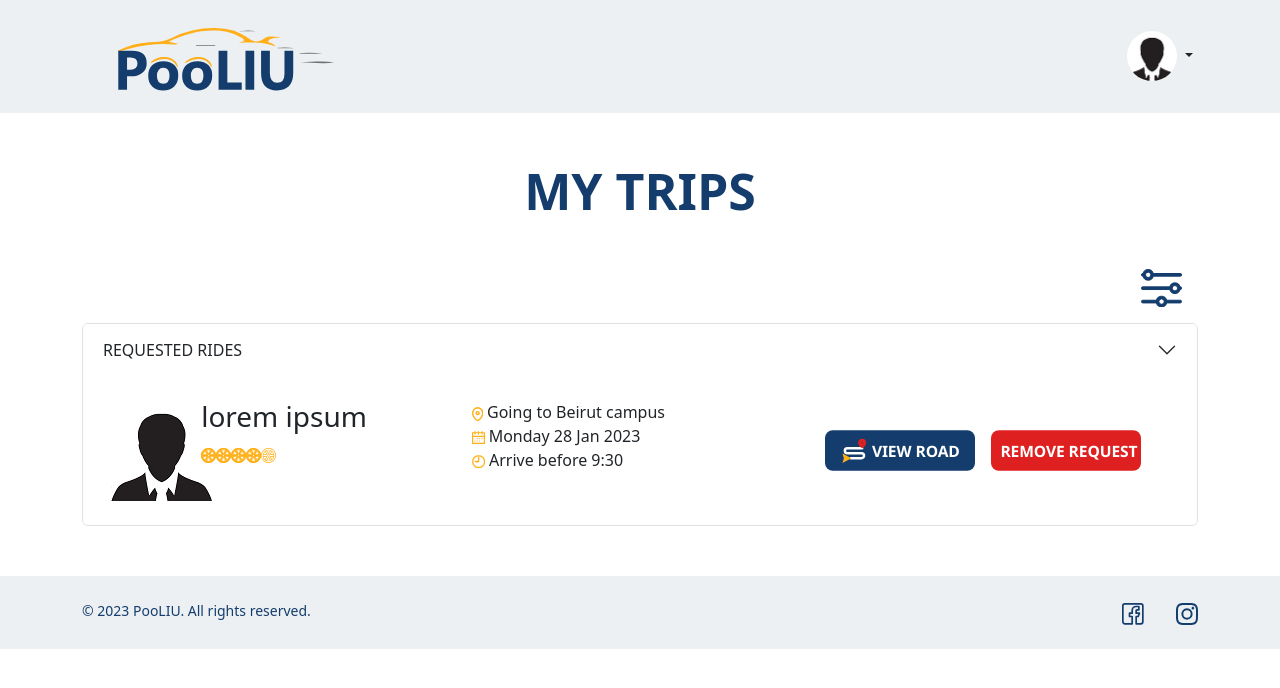
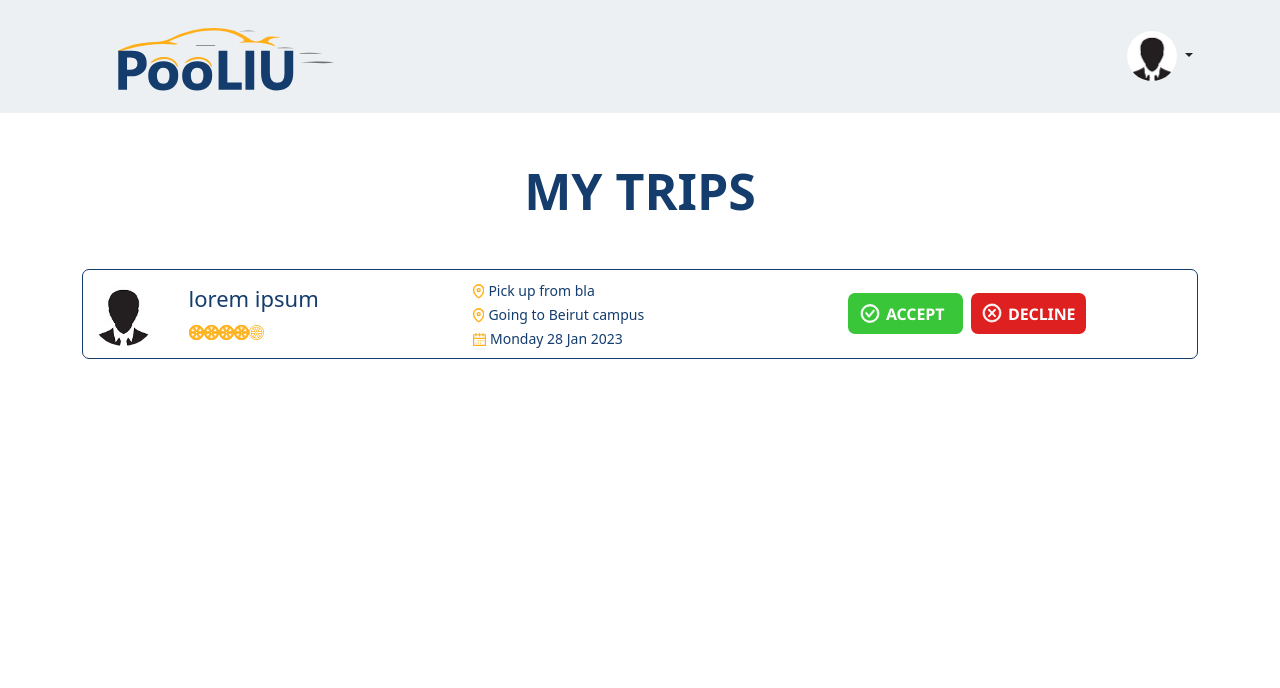
Before and after one commit to karimalkak/pooliu-react-clean, a React (Create React App) app: page /all-trips in a window 1280 px wide. Shown: the top 688 px of the page. Built offline with nearby package versions, Linux system fonts and the light colour scheme.

Commit message:
last commit

```diff
--- a/src/Components/Accordion/Accordion.js
+++ b/src/Components/Accordion/Accordion.js
@@ -7,18 +7,6 @@ export default function Accordion(){
         <div className="rides">
             <div className="accordion" id="accordionExample">
                 <div className="accordion-item">
-                <h2 className="accordion-header" id="headingOne">
-                    <button
-                    className="accordion-button collapsed"
-                    type="button"
-                    data-bs-toggle="collapse"
-                    data-bs-target="#collapseOne"
-                    aria-expanded="false"
-                    aria-controls="collapseOne"
-                    >
-                    REQUESTED RIDES
-                    </button>
-                </h2>
                     <div
                         id="collapseOne"
                         className="accordion-collapse collapse show"
--- a/src/Components/Footer/footer.scss
+++ b/src/Components/Footer/footer.scss
@@ -13,7 +13,6 @@ $light-blue-gray: #e8ecf1;
 
 .home-footer {
   background-color: $blue-grey;
-  margin-top: 50px;
   // position: fixed;
   // bottom: 0;
   // width: 100%;
--- a/src/Components/Rides/Ride.js
+++ b/src/Components/Rides/Ride.js
@@ -1,7 +1,9 @@
-import React from "react";
+import React, { useState } from "react";
 import Rating from "react-rating";
+import axios from "axios";
+import "./ride.scss";
 
-export default function Ride() {
+export default function Ride({ name, rating, time, date, campus }) {
   return (
     <>
       <div className="container ride p-2">
@@ -12,9 +14,9 @@ export default function Ride() {
           <div className="col-6 ">
             <div className="row">
               <div className="col-12 col-lg-6">
-                <h3 className="name">lorem ipsum</h3>
+                <h3 className="name">{name}</h3>
                 <Rating
-                  initialRating={4}
+                  initialRating={rating}
                   readonly
                   emptySymbol={<img src="empty-wheel.svg" className="icon" />}
                   fullSymbol={<img src="full-wheel.svg" className="icon" />}
@@ -57,7 +59,7 @@ export default function Ride() {
                       />
                     </g>
                   </svg>
-                  <span className="details">Going to Beirut campus</span>
+                  <span className="details">Going to {campus} campus</span>
                 </div>
                 <div className="date">
                   <svg
@@ -76,7 +78,7 @@ export default function Ride() {
                       fill-rule="evenodd"
                     />
                   </svg>
-                  <span className="details">Monday 28 Jan 2023</span>
+                  <span className="details">{date}</span>
                 </div>
                 <div className="time">
                   <svg
@@ -95,113 +97,44 @@ export default function Ride() {
                       strokeWidth="0.3"
                     />
                   </svg>
-                  <span className="details">Arrive before 9:30</span>
+                  <span className="details">Arrive before {time}</span>
                 </div>
               </div>
             </div>
           </div>
-          <div className="col-3 col-lg-5 d-flex align-items-center justify-content-end p-0">
+          <div className="col-3 col-lg-5 d-flex align-items-center justify-content-center p-0">
             <div className="row">
-              <div className="col-12 col-lg-5 me-lg-2 ms-5 ms-lg-0 mb-2 mb-lg-0">
-                <a href="">
+              <div className="col-12 col-lg-12 me-lg-2 ms-5 ms-lg-0 mb-2 mb-lg-0">
+                {/* <button className="request" onClick={() => request()}> */}
                 <svg
                   xmlns="http://www.w3.org/2000/svg"
-                    width="150"
+                  width="153"
                   height="41"
-                    viewBox="0 0 96 26"
+                  viewBox="0 0 153 41"
                 >
                   <g
-                      id="Group_151"
-                      data-name="Group 151"
+                    id="Group_51"
+                    data-name="Group 51"
                     transform="translate(-428 -330)"
                   >
                     <rect
                       id="Rectangle_5"
                       data-name="Rectangle 5"
-                        width="96"
-                        height="26"
-                        rx="5"
+                      width="153"
+                      height="41"
+                      rx="7"
                       transform="translate(428 330)"
-                        fill="#143d6d"
-                      />
-                      <text
-                        id="VIEW_ROAD"
-                        data-name="VIEW ROAD"
-                        transform="translate(458 347)"
-                        fill="#fff"
-                        font-size="10"
-                        fontFamily="SegoeUI-Semibold, Segoe UI"
-                        fontWeight="600"
-                        letterSpacing="-0.007em"
-                      >
-                        <tspan x="0" y="0">
-                          VIEW ROAD
-                        </tspan>
-                      </text>
-                      <g id="destination" transform="translate(439.98 336.001)">
-                        <path
-                          id="Path_87"
-                          data-name="Path 87"
-                          d="M20.933,33.035H14.081a.293.293,0,0,1,0-.586h6.851a1.319,1.319,0,0,0,0-2.638H11.895a1.905,1.905,0,0,1,0-3.811H21.37a.293.293,0,0,1,0,.586H11.895a1.319,1.319,0,0,0,0,2.638h9.038a1.905,1.905,0,0,1,0,3.811Z"
-                          transform="translate(-9.554 -20.794)"
-                          fill="#fff"
-                          stroke="#fff"
-                          strokeWidth="1"
-                        />
-                        <path
-                          id="Path_86"
-                          data-name="Path 86"
-                          d="M8,46.1l.619-2.052L8,42l3.811,2.052Z"
-                          transform="translate(-8 -32.104)"
-                          fill="#ffb019"
-                          stroke="#ffb019"
-                          strokeWidth="1"
-                        />
-                        <path
-                          id="Path_85"
-                          data-name="Path 85"
-                          d="M44.052,8A2.052,2.052,0,0,0,42,10.026a3.568,3.568,0,0,0,2.052,2.958A3.568,3.568,0,0,0,46.1,10.026,2.052,2.052,0,0,0,44.052,8Zm0,2.9a.862.862,0,1,1,.879-.862A.879.879,0,0,1,44.052,10.9Z"
-                          transform="translate(-32.244 -8)"
-                          fill="#df2020"
-                          stroke="#df2020"
-                          strokeWidth="1"
-                        />
-                      </g>
-                    </g>
-                  </svg>
-                </a>
-              </div>
-              <div className="col-12 col-lg-5 me-lg-4 ms-5 ms-lg-0 mt-2 mt-lg-0">
-                <a href="">
-                  <svg
-                    xmlns="http://www.w3.org/2000/svg"
-                    width="150"
-                    height="41"
-                    viewBox="0 0 96 26"
-                  >
-                    <g
-                      id="Group_51"
-                      data-name="Group 51"
-                      transform="translate(-428.918 -330)"
-                    >
-                      <rect
-                        id="Rectangle_5"
-                        data-name="Rectangle 5"
-                        width="96"
-                        height="26"
-                        rx="5"
-                        transform="translate(428.918 330)"
                       fill="#df2020"
                     />
                     <text
                       id="REMOVE_REQUEST"
                       data-name="REMOVE REQUEST"
-                        transform="translate(434.918 347.001)"
+                      transform="translate(437 357)"
                       fill="#fff"
-                        font-size="10"
-                        fontFamily="SegoeUI-Semibold, Segoe UI"
-                        fontWeight="600"
-                        letterSpacing="-0.007em"
+                      font-size="16"
+                      font-family="SegoeUI-Semibold, Segoe UI"
+                      font-weight="600"
+                      letter-spacing="-0.007em"
                     >
                       <tspan x="0" y="0">
                         REMOVE REQUEST
@@ -209,7 +142,7 @@ export default function Ride() {
                     </text>
                   </g>
                 </svg>
-                </a>
+                {/* </button> */}
               </div>
             </div>
           </div>
--- a/src/Components/Rides/ride.scss
+++ b/src/Components/Rides/ride.scss
@@ -11,26 +11,15 @@ $dark-grey: #a0a0a0;
 $blue-grey: #ecf0f3;
 $light-blue-gray: #e8ecf1;
 
-.rides {
-  .accordion-item {
-    border-top: $dark-blue solid 3px;
-    border-left: $dark-blue solid 3px;
-    border-right: $dark-blue solid 3px;
 
-    .accordion-button {
-      color: $dark-blue;
-      font-size: 24px;
-      font-weight: 700;
-      background-color: $light-blue-gray;
+
+  .request{
+    background-color: transparent !important;
+    border: 0;
   }
 
-    .accordion-button::after {
-      background-image: url("../../../public/arrow-down-1.svg");
-    }
-
-    .accordion-body {
   .ride {
-        border: $dark-blue solid 1px;
+    border: $dark-blue solid 1px !important;
     border-radius: 7px;
     .profile-pic {
       height: 65px;
@@ -49,34 +38,11 @@ $light-blue-gray: #e8ecf1;
       font-weight: 500;
     }
   }
-    }
-  }
 
-  .last-item {
-    border-bottom: $dark-blue solid 3px;
-  }
-}
+
+
+
 //responsiveness
-
-@media screen and (max-width: 1400px) {
-  .auth-pages {
-    .container-mini-right {
-      background-image: url("../public/auth.svg");
-      background-size: cover;
-      border-radius: 0px 30px 30px 0px;
-    }
-    // .container-mini-left{
-    //   //width: 100%;
-
-    // }
-    .cards {
-      border-radius: 30px 0px 0px 30px;
-    }
-    .img {
-      display: none;
-    }
-  }
-}
 
 @media screen and (min-width: 992px) {
   .pick-container {
--- a/src/Components/Trips/trip.js
+++ b/src/Components/Trips/trip.js
@@ -22,6 +22,41 @@ const Trip = () => {
                 />
               </div>
               <div className="col-12 col-lg-6">
+                <div className="place">
+                  <svg
+                    xmlns="http://www.w3.org/2000/svg"
+                    width="11.4"
+                    height="14.462"
+                    viewBox="0 0 11.4 14.462"
+                    className="me-1"
+                  >
+                    <g id="location" transform="translate(-0.039 -0.039)">
+                      <path
+                        id="Path_88"
+                        d="M.739,6.184A5.243,5.243,0,0,1,5.756.739a5.251,5.251,0,0,1,4.983,5.482v.062a8.391,8.391,0,0,1-2.265,5.191,13.473,13.473,0,0,1-2.339,2.1.568.568,0,0,1-.793,0,13.451,13.451,0,0,1-3.29-3.366A7.406,7.406,0,0,1,.739,6.2Z"
+                        fill="none"
+                        stroke="#ffb019"
+                        strokeLinecap="round"
+                        strokeLinejoin="round"
+                        strokeWidth="1.4"
+                        fillRule="evenodd"
+                      />
+                      <circle
+                        id="Ellipse_16"
+                        cx="1.5"
+                        cy="1.5"
+                        r="1.5"
+                        transform="translate(4.239 4.627)"
+                        fill="none"
+                        stroke="#ffb019"
+                        strokeLinecap="round"
+                        strokeLinejoin="round"
+                        strokeWidth="1.4"
+                      />
+                    </g>
+                  </svg>
+                  <span className="details">Pick up from bla</span>
+                </div>
                 <div className="place">
                   <svg
                     xmlns="http://www.w3.org/2000/svg"
@@ -80,64 +115,8 @@ const Trip = () => {
           </div>
           <div className="col-4 col-lg-5 d-flex align-items-center justify-content-center p-0">
             <div className="row">
-              <div className="col-12 col-lg-4 mb-2 mb-lg-0 p-lg-1">
-                <a href="">
-                  <svg
-                    xmlns="http://www.w3.org/2000/svg"
-                    width="115"
-                    height="41"
-                    viewBox="0 0 115 41"
-                  >
-                    <g id="Group_185" transform="translate(-452 -330)">
-                      <rect
-                        id="Rectangle_5"
-                        width="115"
-                        height="41"
-                        rx="7"
-                        transform="translate(452 330)"
-                        fill="#143d6d"
-                      />
-                      <text
-                        id="LOCATION"
-                        transform="translate(482 357)"
-                        fill="#fff"
-                        fontSize="16"
-                        fontFamily="SegoeUI-Semibold, Segoe UI"
-                        fontWeight="600"
-                        letterSpacing="-0.007em"
-                      >
-                        <tspan x="0" y="0">
-                          LOCATION
-                        </tspan>
-                      </text>
-                      <g id="location-2" transform="translate(463 342.001)">
-                        <path
-                          id="Path_88"
-                          d="M.739,8.278C.751,4.1,3.671.725,7.261.739s6.49,3.413,6.478,7.59v.086A11.994,11.994,0,0,1,10.795,15.6a17.949,17.949,0,0,1-3.04,2.913.706.706,0,0,1-1.031,0,18.136,18.136,0,0,1-4.277-4.66A10.711,10.711,0,0,1,.739,8.3Z"
-                          transform="translate(-0.739 -0.739)"
-                          fill="none"
-                          stroke="#fff"
-                          strokeLinecap="round"
-                          strokeLinejoin="round"
-                          strokeWidth="1.8"
-                          fillRule="evenodd"
-                        />
-                        <path
-                          id="Path_89"
-                          d="M2.5,0A2.5,2.5,0,1,1,0,2.5,2.5,2.5,0,0,1,2.5,0Z"
-                          transform="translate(4 4.832)"
-                          fill="none"
-                          stroke="#fff"
-                          strokeLinecap="round"
-                          strokeWidth="1.5"
-                        />
-                      </g>
-                    </g>
-                  </svg>
-                </a>
-              </div>
-              <div className="col-12 col-lg-4 mt-2 mt-lg-0 p-lg-1">
-                <a href="">
+              <div className="col-12 col-lg-6 mt-2 mt-lg-0 p-lg-1">
+                {/* <button className="request" onClick={() => request()}> */}
                 <svg
                   xmlns="http://www.w3.org/2000/svg"
                   width="115"
@@ -190,10 +169,10 @@ const Trip = () => {
                     </g>
                   </g>
                 </svg>
-                </a>
+                {/* </button> */}
               </div>
-              <div className="col-12 col-lg-4 mt-2 mt-lg-0 p-lg-1">
-                <a href="">
+              <div className="col-12 col-lg-6 mt-2 mt-lg-0 p-lg-1">
+                {/* <button className="request" onClick={() => request()}> */}
                 <svg
                   xmlns="http://www.w3.org/2000/svg"
                   width="115"
@@ -254,7 +233,7 @@ const Trip = () => {
                     </g>
                   </g>
                 </svg>
-                </a>
+                {/* </button> */}
               </div>
             </div>
           </div>
--- a/src/Pages/All-Trips/AllTrips.js
+++ b/src/Pages/All-Trips/AllTrips.js
@@ -1,40 +1,52 @@
-import React from "react";
+import React, { useState } from "react";
 import Navigation from "../../Components/Navigation/Navigation";
 import Accordion from "../../Components/Accordion/Accordion";
-import Footer from "../../Components/Footer/Footer";
-import './alltrips.scss'
+import Trip from "../../Components/Trips/trip";
+import Ride from "../../Components/Rides/Ride";
+import axios from "axios";
+import "./alltrips.scss";
 
 const AllTrips = () => {
+  // const [isPicked, setIsPicked] = useState(false);
+  // const [noDrivers, setNoDrivers] = useState(false);
+  const [name, setName] = useState([]);
+  const [rating, setRating] = useState([]);
+  const [date, setDate] = useState([]);
+  const [location, setLocation] = useState([]);
+  const [campus, setCampus] = useState([]);
+
+  // const pick = async () => {
+  //   try {
+  //     const result = await axios.get(
+  //       `http://localhost:8000/api/my-trips?user_id=${localStorage.getItem("id")}`
+  //     );
+  //     console.log(result.data);
+  //     if (result.data.trips.trips.length === 0) {
+  //       setNoDrivers(true);
+  //       setIsPicked(false);
+  //     } else {
+  //       for (let i = 0; i < result.data.trips.trips.length; i++) {
+  //         setName(result.data.trips.trips[i].driver_name);
+  //         setRating(result.data.rides.trips[i].driver_score);
+  //         setTime(result.data.rides.trips[i].time);
+  //         setId(result.data.rides.trips[i].id);
+  //       }
+  //       setIsPicked(true);
+  //       setNoDrivers(false);
+  //     }
+  //   } catch (error) {
+  //     console.log(error);
+  //   }
+  // };
   return (
     <>
       <Navigation />
       <div className="all-rides">
         <div className="container">
           <h1 className="my-5">MY TRIPS</h1>
-          <div className="d-flex justify-content-end m-3">
-            <a href="">
-              <svg
-                xmlns="http://www.w3.org/2000/svg"
-                width="41.099"
-                height="38.423"
-                viewBox="0 0 41.099 38.423"
-              >
-                <path
-                  id="filter"
-                  d="M2.337,8.683h.19a5.321,5.321,0,0,0,10.314,0H39.763a1.337,1.337,0,1,0,0-2.673H12.84a5.321,5.321,0,0,0-10.314,0h-.19a1.337,1.337,0,1,0,0,2.673Zm5.347-4.01A2.673,2.673,0,1,1,5.01,7.346,2.673,2.673,0,0,1,7.683,4.673Zm32.079,14.7h-.19a5.321,5.321,0,0,0-10.314,0H2.337a1.337,1.337,0,1,0,0,2.673H29.259a5.321,5.321,0,0,0,10.314,0h.19a1.337,1.337,0,1,0,0-2.673Zm-5.347,4.01a2.673,2.673,0,1,1,2.673-2.673A2.673,2.673,0,0,1,34.416,23.386Zm5.347,9.356H26.206a5.321,5.321,0,0,0-10.314,0H2.337a1.337,1.337,0,1,0,0,2.673H15.893a5.321,5.321,0,0,0,10.314,0H39.763a1.337,1.337,0,0,0,0-2.673ZM21.05,36.752a2.673,2.673,0,1,1,2.673-2.673A2.673,2.673,0,0,1,21.05,36.752Z"
-                  transform="translate(-0.5 -1.501)"
-                  fill="#143d6d"
-                  stroke="#143d6d"
-                  strokeWidth="1"
-                />
-              </svg>
-            </a>
-          </div>
-
-          <Accordion />
+          <Trip />
         </div>
       </div>
-      <Footer />
     </>
   );
 };
--- a/src/Pages/Login/Login.js
+++ b/src/Pages/Login/Login.js
@@ -91,7 +91,7 @@ export default function Login() {
                           }
                         }}
                         type="password"
-                        className="form-control my-5 input-verify"
+                        className="form-control mt-5 input-verify"
                         id="inputID"
                         placeholder="ID"
                       />
@@ -112,7 +112,7 @@ export default function Login() {
                           }
                         }}
                         type="password"
-                        className="form-control "
+                        className="form-control mt-5"
                         id="password"
                         placeholder="PASSWORD"
                       />
```
Also changed, not shown: src/Pages/All-Rides/AllRides.js (+52 -29 lines). Lines whose indentation alone changed are shown as unchanged.
